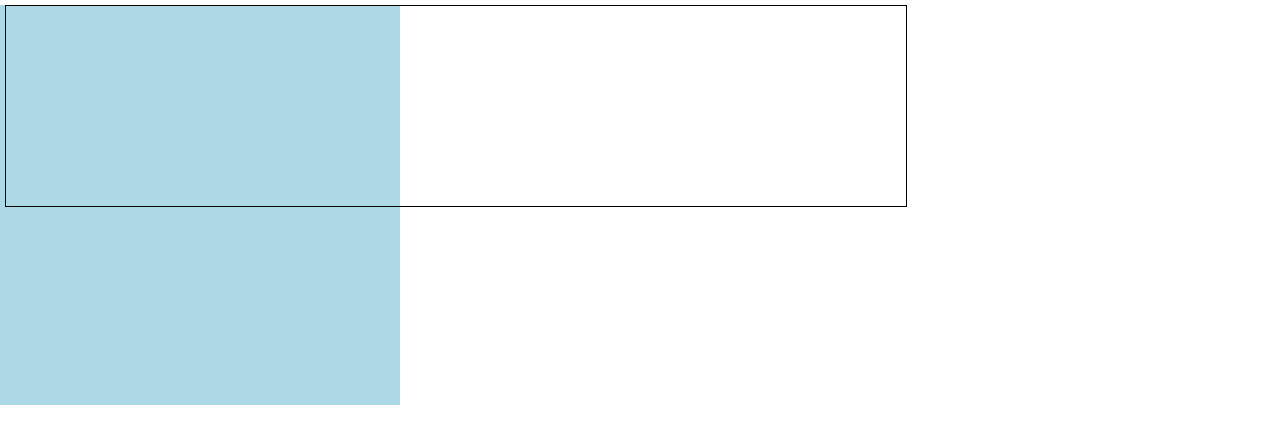
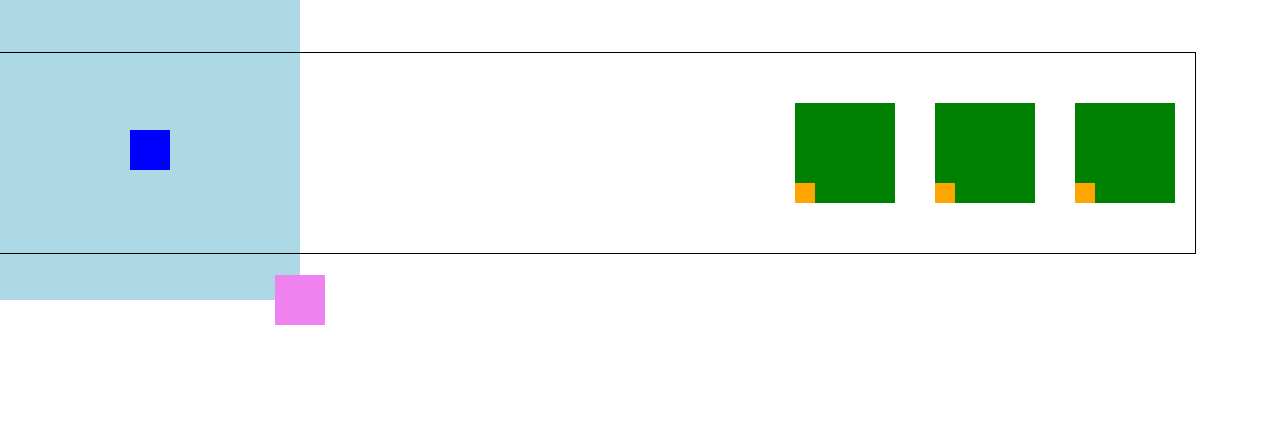
Before and after one commit to MilgramHTL/4cWI_Web_JavaScript, a plain HTML site: page WH_CSS_4/main.html in a window 1280 px wide. Drawn offline with Linux system fonts and the light colour scheme.

Commit message:
Finished_WH_CSS_4

```diff
--- a/WH_CSS_3/style.css
+++ b/WH_CSS_3/style.css
@@ -1,6 +1,7 @@
 .flex{
     width: max-width;
     height: 300px;
+    position: relative;
     display: flex;
     align-items: space-between;
     justify-content: left;
--- a/WH_CSS_4/main.html
+++ b/WH_CSS_4/main.html
@@ -22,7 +22,7 @@
                 </div>
             </div>
             <div class="darkblue"></div>
-            <div class="violett"></div>
+            <div class="violet"></div>
         </div>
     </div>
 </body>
--- a/WH_CSS_4/style.css
+++ b/WH_CSS_4/style.css
@@ -1,13 +1,54 @@
 .lightblue{
+    display: flex;
     background-color: lightblue;
-    width: 400px;
-    height: 400px;
+    width: 300px;
+    height: 300px;
+    align-items: center;
+    justify-content: center;
 }
 
 .flexbox{
+    display: flex;
     border: 1px solid black;
-    width: 900px;
+    padding-left: 130vw;
     height: 200px;
     margin-left: 5px;
     margin-top: 5px;
+    align-items: center;
+    justify-content: right;
+
 }
+
+.green{
+    width: 100px;
+    height: 100px;
+    margin: 20px;
+    background-color: green;
+    position: relative;
+    flex-direction: row;
+}
+
+.orange{
+    background-color: orange;
+    width: 20px;
+    height: 20px;
+    position: absolute;
+    bottom: 0px;
+    left: 0px;
+}
+
+.darkblue{
+    position: absolute;
+    background-color: blue;
+    width: 40px;
+    height: 40px;
+}
+
+.violet{
+    position: absolute;
+    background-color: violet;
+    width: 50px;
+    height: 50px;
+    margin-top: 300px;
+    margin-left: 300px;
+}
```
